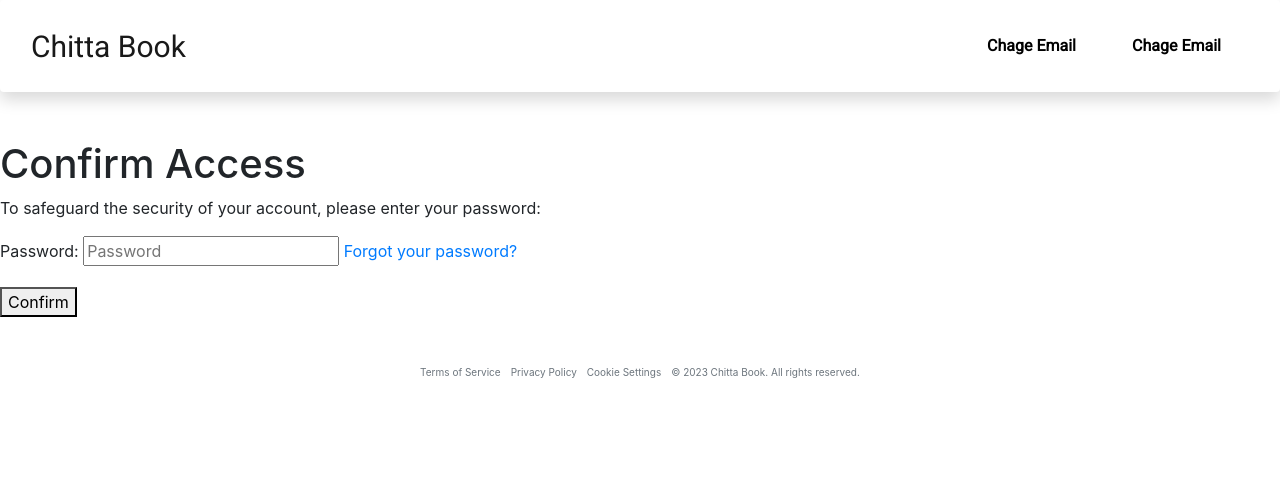
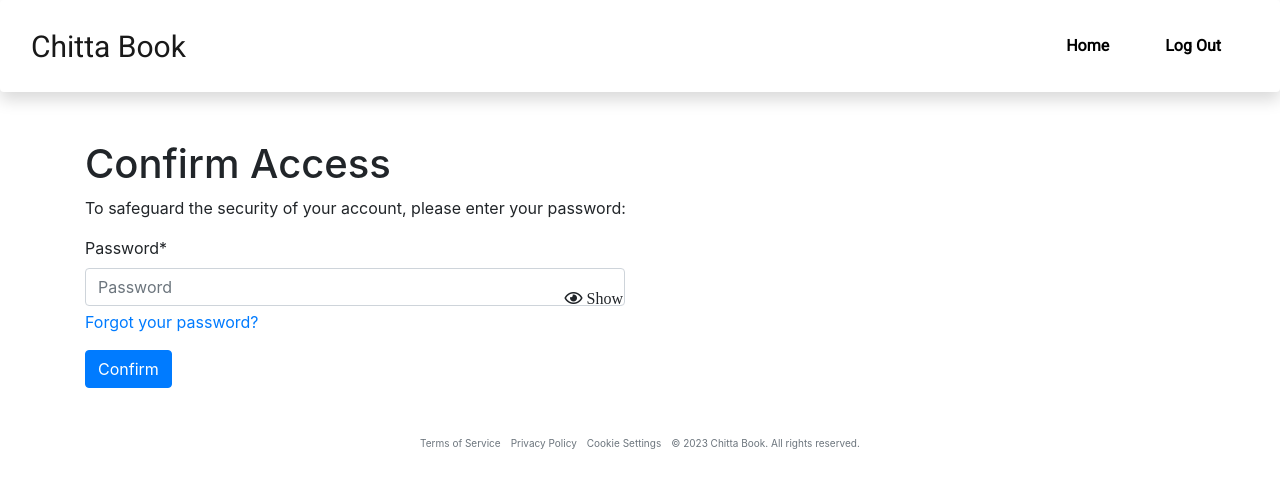
Before and after one commit to rajeevreddyms5/capstone, a Django app: page /accounts/reauthenticate/ in a window 1280 px wide. Shown: the top 488 px of the page. Run offline with Django 4.2, Linux system fonts and the light colour scheme; a user stored in the database is signed in; some libraries are stand-ins or nearby versions; some web fonts are replaced.

Commit message:
bug fixes

```diff
--- a/chittabook/static/chittabook/scripts.js
+++ b/chittabook/static/chittabook/scripts.js
@@ -2,7 +2,7 @@
 document.addEventListener('DOMContentLoaded', function() {
 
     // run toggle password visibility on signup page
-    if (document.querySelector('#id_password')) {
+    if (document.querySelector('#id_password') && document.querySelector('.postion-relative')) {
         togglePasswordVisibility_login();
     }
 
@@ -11,6 +11,10 @@ document.addEventListener('DOMContentLoaded', function() {
         togglePasswordVisibility_signup();
     }
 
+     // run toggle password visibility on reauthentication page
+     if (document.querySelector('#id_password') && document.querySelector('.reauthenticate')) {
+        togglePasswordVisibility_reauthentication();
+    }
 });
 
 
@@ -57,3 +61,24 @@ function togglePasswordVisibility_login() {
         label.innerHTML = label.innerHTML === 'Hide' ? 'Show' : 'Hide';
 });
 }
+
+
+// togglepassword visiblity function for reauthentication page
+function togglePasswordVisibility_reauthentication() {
+    const togglePassword = document.querySelector('#togglePasswordReauthenticate');
+
+    const password = document.querySelector('#id_password');
+
+    const label = document.getElementById('togglePasswordLabel');
+
+    togglePassword.addEventListener('click', function (e) {
+
+        const type1 = password.getAttribute('type') === 'password' ? 'text' : 'password';
+        password.setAttribute('type', type1);
+
+        // toggle the eye slash icon
+        this.classList.toggle('fa-eye-slash');
+
+        label.innerHTML = label.innerHTML === 'Hide' ? 'Show' : 'Hide';
+});
+}
--- a/chittabook/static/chittabook/styles.css
+++ b/chittabook/static/chittabook/styles.css
@@ -192,6 +192,15 @@ height: 100%;
   font-size: 12px;
 }
 
+/* togglePasswordReauthenticate css */
+#togglePasswordReauthenticate {
+  cursor: pointer;
+  position: absolute;
+  right: 17px;
+  top: 41%;
+  transform: translateY(-50%);
+  z-index: 1;
+}
 
 /* google icon color in signup and login page */
 .fa-google {
--- a/chittabook/templates/account/base.html
+++ b/chittabook/templates/account/base.html
@@ -49,10 +49,10 @@
           <ul class="navbar-nav">
             {% if user.is_authenticated %}
               <li class="nav-item">
-                <a class="nav-link" href="{% url 'account_email' %}"><strong>Chage Email</strong></a>
+                <a class="nav-link" href="{% url 'home' %}"><strong>Home</strong></a>
               </li>
               <li class="nav-item">
-                <a class="nav-link" href="{% url 'account_logout' %}"><strong>Chage Email</strong></a>
+                <a class="nav-link" href="{% url 'account_logout' %}"><strong>Log Out</strong></a>
               </li>
             {% endif %}
           </ul>
--- a/chittabook/templates/account/reauthenticate.html
+++ b/chittabook/templates/account/reauthenticate.html
@@ -1,22 +1,33 @@
 {% extends "account/base.html" %}
+{% load static %}
+{% load i18n %}
+{% load crispy_forms_tags %}
 
-{% load i18n %}
-
-{% block head_title %}{% trans "Confirm Access" %}{% endblock %}
+{% block head_title %}{% trans "Chitta Book | Confirm Access" %}{% endblock %}
 
 {% block content %}
 
-<h1>{% trans "Confirm Access" %}</h1>
+<div class="container mt-5">
+    <h1 class="text-left">{% trans "Confirm Access" %}</h1>
 
-<p>{% blocktranslate %}To safeguard the security of your account, please enter your password:{% endblocktranslate %}</p>
+    <p class="text-left">{% blocktranslate %}To safeguard the security of your account, please enter your password:{% endblocktranslate %}</p>
 
+    <div class="row justify-content-left">
+        <div class="col-sm-6">
             <form class="reauthenticate" method="POST" action="{% url 'account_reauthenticate' %}">
                 {% csrf_token %}
-  {{ form.as_p }}
+                {{ form|crispy }}
+                 <!-- Password toggle -->
+                <i class="far fa-eye toggle-password" id="togglePasswordReauthenticate" style="margin-left: 10px; cursor: pointer;"> <span id="togglePasswordLabel"> Show</span></i>
+                <div class="text-left mt-3">
                     {% if redirect_field_value %}
                     <input type="hidden" name="{{ redirect_field_name }}" value="{{ redirect_field_value }}" />
                     {% endif %}
-  <button type="submit">{% trans "Confirm" %}</button>
+                    <button type="submit" class="btn btn-primary">{% trans "Confirm" %}</button>
+                </div>
             </form>
+        </div>
+    </div>
+</div>
 
 {% endblock %}
--- a/chittabook/templates/chittabook/home.html
+++ b/chittabook/templates/chittabook/home.html
@@ -3,7 +3,7 @@
 
 {% block body %}
     <!-- Header Start -->
-    <div class="container py-5">
+    <div>
         <p> Hi </p>
     </div>
     <!-- Header End -->
--- a/chittabook/templates/chittabook/layout.html
+++ b/chittabook/templates/chittabook/layout.html
@@ -89,7 +89,7 @@
           </nav>
 
         <!-- body Content -->
-        <div class="container mt-5">
+        <div class="body">
           {% block body %}
           {% endblock %}
         </div>
```
Also changed, not shown: chittabook/templates/account/account_inactive.html (+13 -2 lines), chittabook/templates/account/password_change.html (+24 -8 lines), chittabook/templates/account/verification_sent.html (+13 -3 lines), db.sqlite3. Lines whose indentation alone changed are shown as unchanged.
